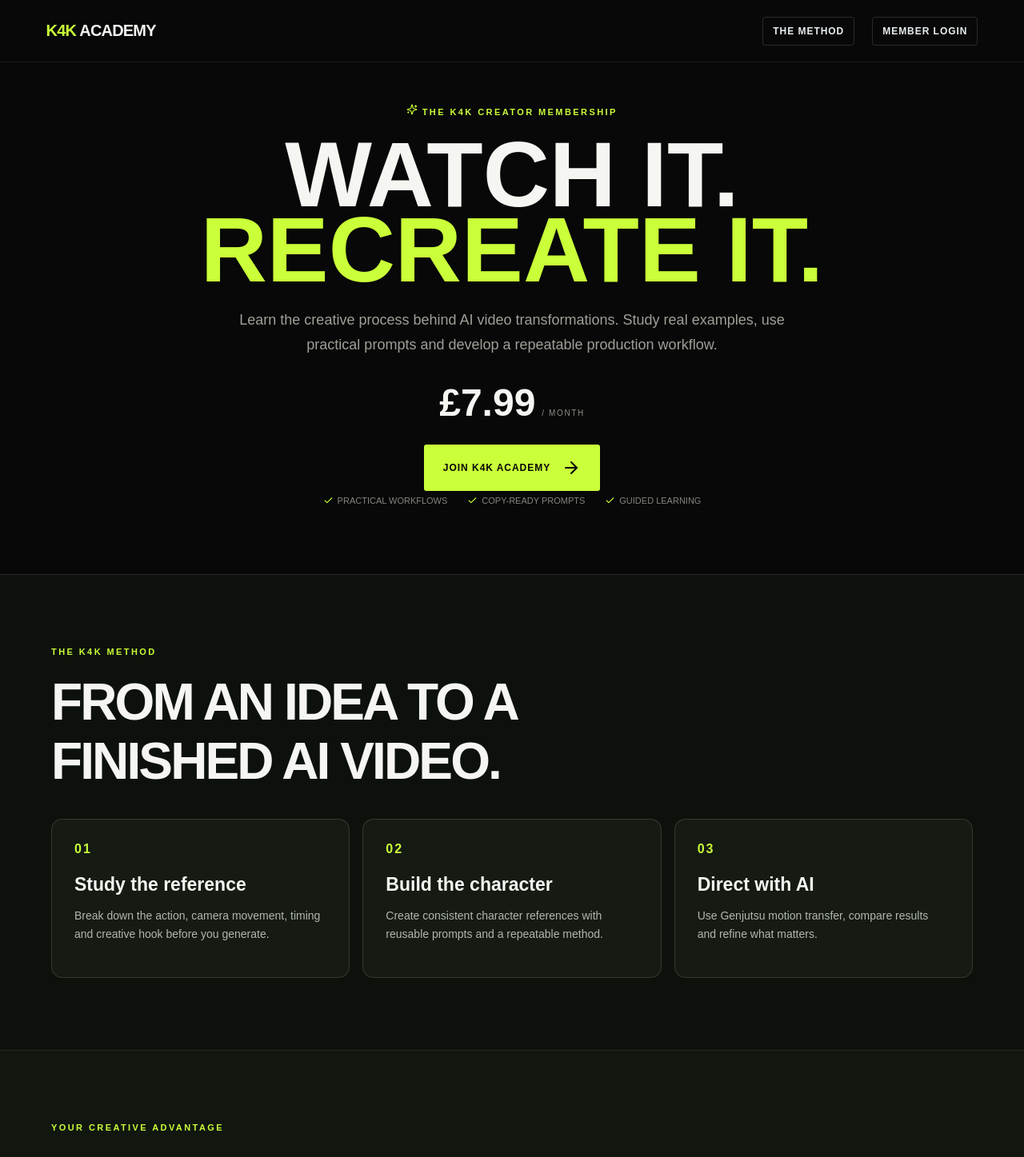
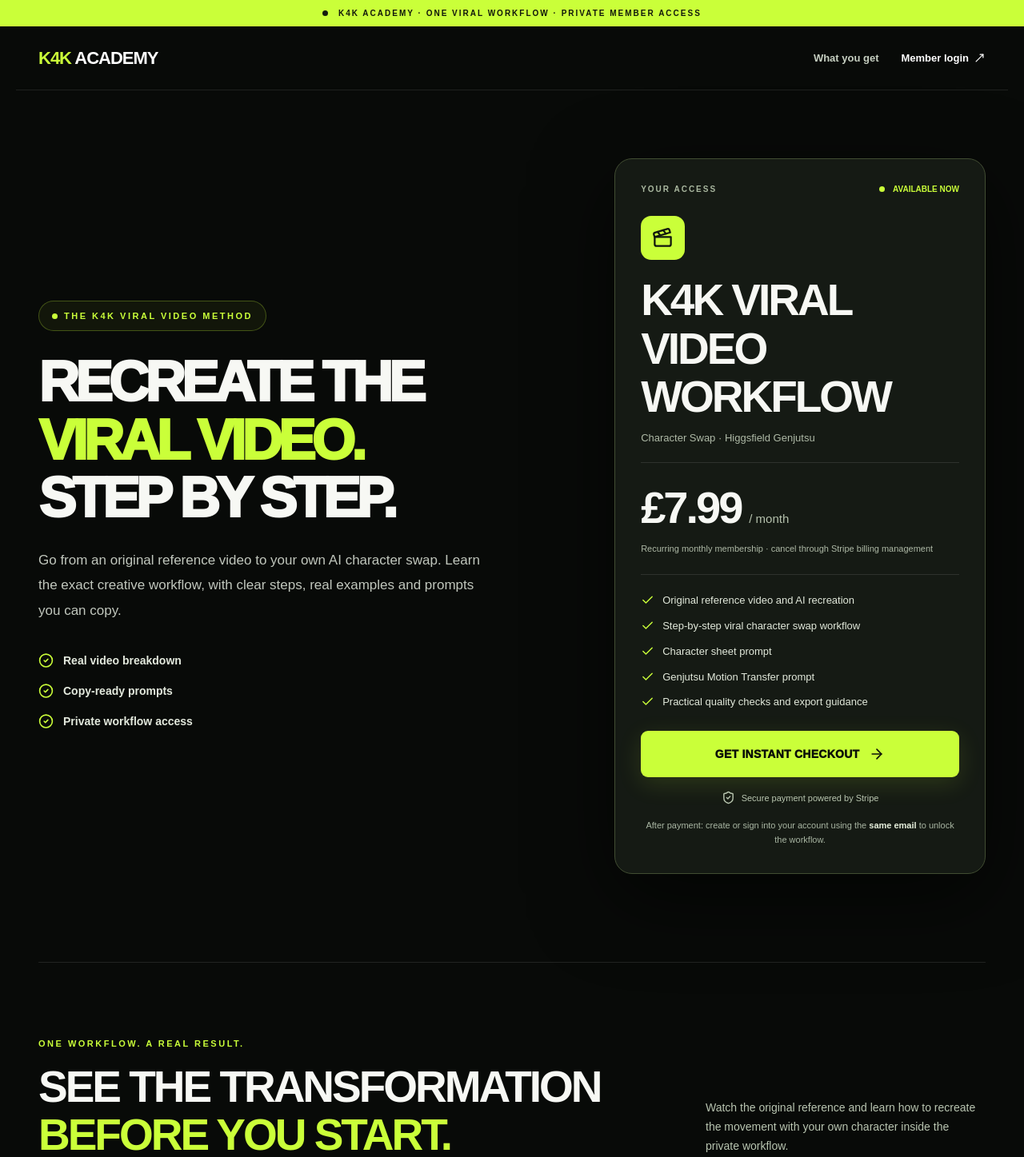
Before and after one commit to kreativestudios4k-lgtm/k4k-academy-v2, a Next.js app: page / in a window 1280 px wide. Shown: the top 1447 px of the page at 80% size. Built offline with nearby package versions, Linux system fonts and the light colour scheme.

Commit message:
Build single-page Kiwify-inspired checkout landing for one viral workflow

```diff
--- a/app/page.js
+++ b/app/page.js
@@ -1,22 +1,95 @@
 'use client';
-import {useEffect,useState} from 'react';
-import {ArrowRight,Check,Copy as CopyIcon,Download,LockKeyhole,Play,Sparkles} from 'lucide-react';
+import {useState} from 'react';
+import Link from 'next/link';
+import {ArrowRight,Check,ShieldCheck,LockKeyhole,Play,Video,Clapperboard,FileText,ChevronDown,CheckCircle2,MoveUpRight} from 'lucide-react';
 
-const offers={GBP:{label:'£7.99',url:'https://buy.stripe.com/dRmbJ293u6d7egQ8CseEo0n'}};
-const characterPrompt=`Using the uploaded person as the sole identity reference, create a professional character reference sheet while preserving facial structure, skin tone, hairstyle, body proportions and distinctive physical characteristics. Show consistent front, back, profile, three-quarter, full-body and close facial views. Maintain the same identity and wardrobe across every panel. Neutral studio background, even lighting and realistic proportions. Do not invent facial features or accessories.`;
-const genjutsuPrompt=`Use the uploaded video as the primary motion, performance, composition and camera reference. Replace only the designated principal character with the person shown in the supplied character reference. Preserve facial identity, hairstyle, skin tone, body proportions and wardrobe consistently. Match the original movement, gestures, timing, orientation and interactions. Preserve handheld camera motion, framing, perspective, scene timing, environment, lighting and background people. Avoid identity drift, duplicate characters, warped hands, altered clothing or unnecessary camera changes.`;
-const courseBenefits=[{title:'Real video breakdowns',body:'See how a viral reference becomes a repeatable AI production plan.'},{title:'Character consistency',body:'Learn to build character sheets and maintain identity across shots.'},{title:'Ready-to-use prompts',body:'Start with practical templates, then adapt them to your own creative ideas.'},{title:'A private creator space',body:'Access members-only workflows and tutorials after signing in.'}];
-const learningPillars=[{n:'01',title:'Study the reference',body:'Break down the action, camera movement, timing and creative hook before you generate.'},{n:'02',title:'Build the character',body:'Create consistent character references with reusable prompts and a repeatable method.'},{n:'03',title:'Direct with AI',body:'Use Genjutsu motion transfer, compare results and refine what matters.'}];
-function useOffer(){return offers.GBP}
-function Copy({title,text}){const[c,setC]=useState(false);return <article className="promptCard"><small>READY TO USE</small><h3>{title}</h3><pre>{text}</pre><button onClick={async()=>{await navigator.clipboard.writeText(text);setC(true);setTimeout(()=>setC(false),1400)}}><CopyIcon size={15}/>{c?'COPIED':'COPY PROMPT'}</button></article>}
-export default function Home(){const o=useOffer();return <main className="launchPage">
-<nav><a className="brand" href="#top"><span>K4K</span> ACADEMY</a><div style={{display:"flex",alignItems:"center",gap:22}}><a href="#method" className="loginLink">The Method</a><a className="loginLink" href="/login">Member Login</a></div></nav>
-<section className="launchHero" id="top"><div className="eyebrow"><Sparkles size={14}/> THE K4K CREATOR MEMBERSHIP</div><h1>WATCH IT.<br/><em>RECREATE IT.</em></h1><p>Learn the creative process behind AI video transformations. Study real examples, use practical prompts and develop a repeatable production workflow.</p><div className="launchPrice"><strong>{o.label}</strong><span>/ MONTH</span></div><a className="btn" href={o.url}>JOIN K4K ACADEMY <ArrowRight/></a><div className="micro"><span><Check/> Practical workflows</span><span><Check/> Copy-ready prompts</span><span><Check/> Guided learning</span></div></section>
-
-<section id="method" style={{padding:'90px 5vw',background:'#0d110c',borderTop:'1px solid #ffffff18',borderBottom:'1px solid #ffffff18'}}><div style={{maxWidth:1200,margin:'0 auto'}}><div className="kicker">THE K4K METHOD</div><h2 style={{fontSize:'clamp(34px,5vw,64px)',letterSpacing:'-.045em',maxWidth:760,margin:'20px 0 35px'}}>FROM AN IDEA TO A FINISHED AI VIDEO.</h2><div style={{display:'grid',gridTemplateColumns:'repeat(auto-fit,minmax(230px,1fr))',gap:16}}>{learningPillars.map(p=><article key={p.n} style={{border:'1px solid #ffffff22',borderRadius:14,padding:28,background:'#151a13'}}><span style={{color:'#caff39',fontWeight:800,letterSpacing:2}}>{p.n}</span><h3 style={{fontSize:23,margin:'22px 0 10px'}}>{p.title}</h3><p style={{lineHeight:1.65,color:'#b2b8ad',fontSize:14}}>{p.body}</p></article>)}</div></div></section>
-<section style={{padding:'90px 5vw',background:'#11160f'}}><div style={{maxWidth:1200,margin:'0 auto'}}><div className="kicker">YOUR CREATIVE ADVANTAGE</div><h2 style={{fontSize:'clamp(34px,5vw,64px)',letterSpacing:'-.045em',maxWidth:780,margin:'20px 0 35px'}}>EVERYTHING YOU NEED TO START CREATING.</h2><div style={{display:'grid',gridTemplateColumns:'repeat(auto-fit,minmax(230px,1fr))',gap:16}}>{courseBenefits.map((b,i)=><article key={b.title} style={{padding:28,borderRadius:18,background:'#1c2419',border:'1px solid #ffffff20'}}><span style={{color:'#caff39',fontSize:13,fontWeight:800}}>0{i+1} / INCLUDED</span><h3 style={{fontSize:23,margin:'24px 0 12px'}}>{b.title}</h3><p style={{color:'#c1c9b9',lineHeight:1.7}}>{b.body}</p></article>)}</div></div></section>
-<section className="homeCase"><div className="kicker">SEE WHAT YOU WILL LEARN</div><h2>FROM REFERENCE VIDEO TO <i>AI RECREATION.</i></h2><p className="caseLead">This is the reference video used for the featured K4K Academy lesson. Explore the creative breakdown, character setup and AI result in our featured lesson.</p><div style={{maxWidth:1200,margin:'30px auto 0'}}><img onError={e=>{e.currentTarget.style.display="none";e.currentTarget.nextElementSibling.style.display="block"}} src="/k4k-homepage-comparison.jpg" alt="K4K Academy original video compared with AI recreation, showing 3.8 million views, 244 thousand likes, 2,140 comments, 74 thousand shares and 14 thousand saves on the AI result only" style={{display:'block',width:'100%',height:'auto',borderRadius:18}}/><div style={{display:"none",padding:"75px 24px",textAlign:"center",border:"1px solid #ffffff22",borderRadius:18,background:"linear-gradient(120deg,#151a13,#241321)"}}><h3 style={{fontSize:"clamp(26px,4vw,46px)",margin:"0 0 14px"}}>ORIGINAL → AI RECREATION</h3><p style={{color:"#c4c8bf"}}>Explore the featured K4K transformation inside Workflow 001.</p><div style={{color:"#caff39",fontWeight:800}}>3.8M VIEWS · 244K LIKES · 74K SHARES</div></div><p style={{textAlign:'center',marginTop:18}}><a href="/academy/workflows/viral-character-swap" style={{color:'#caff39',fontWeight:700}}>Explore Workflow 001 →</a></p></div></section>
-<section style={{padding:'88px 5vw',background:'#0d110c',borderTop:'1px solid #ffffff20'}}><div style={{maxWidth:1000,margin:'0 auto'}}><div className="kicker">YOUR QUESTIONS, ANSWERED</div><h2 style={{fontSize:'clamp(34px,5vw,58px)',margin:'18px 0 28px'}}>BEFORE YOU JOIN.</h2>{[{q:'What is included?',a:'Members get access to private K4K Academy AI video tutorials, practical workflows and reusable prompt examples.'},{q:'How much does it cost?',a:'The membership is £7.99 per month. Your Stripe checkout shows the final charge before you pay.'},{q:'How do I access the lessons?',a:'Use your Academy account to sign in. Membership access requires a successfully linked active subscription.'},{q:'Can I cancel?',a:'You can manage your subscription through the billing options provided with your Stripe purchase.'}].map(item=><details key={item.q} style={{borderBottom:'1px solid #ffffff26',padding:'22px 4px'}}><summary style={{cursor:'pointer',fontSize:19,fontWeight:700}}>{item.q}</summary><p style={{color:'#bfc6b9',lineHeight:1.7,maxWidth:760}}>{item.a}</p></details>)}</div></section>
-<section className="launchJoin"><div className="kicker">K4K ACADEMY</div><h2>ONE MEMBERSHIP.<br/><i>BUILD YOUR CREATIVE SKILLS.</i></h2><p>Guided lessons, ready-to-adapt prompts and practical AI creator workflows in one place.</p><div className="launchPrice"><strong>{o.label}</strong><span>/ MONTH</span></div><a className="btn" href={o.url}>START LEARNING <ArrowRight/></a><small><LockKeyhole/> Secure Stripe checkout. Checkout confirms the final amount and billing currency before payment.</small></section>
-<footer><div className="brand"><span>K4K</span> ACADEMY</div><p>CREATE. DIRECT. EVOLVE.</p><div>© 2026 KREATIVE STUDIOS 4K</div></footer>
-</main>}
+const checkout='https://buy.stripe.com/dRmbJ293u6d7egQ8CseEo0n';
+const steps=[
+ {number:'01',title:'Study the viral reference',description:'Break down the original movement, timing, camera angles and performance before you start.'},
+ {number:'02',title:'Create your character sheet',description:'Use the included prompt to create consistent reference views of your own character.'},
+ {number:'03',title:'Recreate it in Genjutsu',description:'Follow the Higgsfield Motion Transfer setup and use the ready-to-copy replacement prompt.'},
+ {number:'04',title:'Compare and export',description:'Compare the AI result, correct identity drift and prepare your final vertical video.'}
+];
+const included=['Original reference video and AI recreation','Step-by-step viral character swap workflow','Character sheet prompt','Genjutsu Motion Transfer prompt','Practical quality checks and export guidance','Private member access while subscribed'];
+const faq=[
+ ['What am I buying?','Access to the K4K Academy Viral Character Swap Workflow. This is the one featured workflow currently available in the private member area.'],
+ ['Is £7.99 a one-time payment?','No. This is a recurring £7.99 monthly subscription. Stripe shows the billing terms before you confirm payment.'],
+ ['How do I access the workflow after paying?','After checkout you will be redirected to create or sign into your K4K Academy account. Use the same email address you used to pay, verify your email if prompted, and your active subscription can be linked to your account.'],
+ ['Will I get access to other lessons?','This offer includes the Viral Character Swap Workflow only. Other lessons are not part of the current offer.'],
+ ['Can I cancel my subscription?','Yes. Manage or cancel your subscription through the billing management options provided with your Stripe purchase.']
+];
+export default function Home(){
+ const [open,setOpen]=useState(0);
+ return <main className="k4kCheckout">
+  <div className="topline"><span className="pulse"/> K4K ACADEMY · ONE VIRAL WORKFLOW · PRIVATE MEMBER ACCESS</div>
+  <header className="k4kNav">
+   <Link href="/" className="k4kBrand"><span>K4K</span> ACADEMY</Link>
+   <div className="navActions"><a href="#included">What you get</a><Link href="/login">Member login <MoveUpRight size={15}/></Link></div>
+  </header>
+  <div className="k4kContent">
+   <section className="k4kHero" id="top">
+    <div className="k4kHeroText">
+     <div className="eyebrowTag"><span/> THE K4K VIRAL VIDEO METHOD</div>
+     <h1>RECREATE THE<br/><em>VIRAL VIDEO.</em><br/>STEP BY STEP.</h1>
+     <p className="heroLead">Go from an original reference video to your own AI character swap. Learn the exact creative workflow, with clear steps, real examples and prompts you can copy.</p>
+     <div className="heroChecks"><span><CheckCircle2/> Real video breakdown</span><span><CheckCircle2/> Copy-ready prompts</span><span><CheckCircle2/> Private workflow access</span></div>
+     <a href="#checkout" className="primaryCTA mobileCTA">GET THE WORKFLOW <ArrowRight size={19}/></a>
+    </div>
+    <aside className="orderCard" id="checkout">
+     <div className="orderTop"><span className="orderEyebrow">YOUR ACCESS</span><span className="orderStatus"><span/> AVAILABLE NOW</span></div>
+     <div className="orderIcon"><Clapperboard size={27}/></div>
+     <h2>K4K VIRAL VIDEO<br/>WORKFLOW</h2>
+     <p className="orderSubtitle">Character Swap · Higgsfield Genjutsu</p>
+     <div className="orderDivider"/>
+     <div className="orderPrice"><strong>£7.99</strong><span>/ month</span></div>
+     <p className="priceNote">Recurring monthly membership · cancel through Stripe billing management</p>
+     <div className="orderDivider"/>
+     <div className="orderList">{included.slice(0,5).map(x=><div key={x}><Check size={17}/><span>{x}</span></div>)}</div>
+     <a href={checkout} className="payButton">GET INSTANT CHECKOUT <ArrowRight size={20}/></a>
+     <div className="secureRow"><ShieldCheck size={17}/> Secure payment powered by Stripe</div>
+     <p className="orderFootnote">After payment: create or sign into your account using the <b>same email</b> to unlock the workflow.</p>
+    </aside>
+   </section>
+   <section className="previewSection" id="included">
+    <div className="sectionKicker">ONE WORKFLOW. A REAL RESULT.</div>
+    <div className="sectionHeading"><h2>SEE THE TRANSFORMATION<br/><em>BEFORE YOU START.</em></h2><p>Watch the original reference and learn how to recreate the movement with your own character inside the private workflow.</p></div>
+    <div className="comparisonFrame"><img src="/k4k-homepage-comparison.jpg" alt="Original video and AI recreation comparison from the K4K viral character swap workflow"/><div className="comparisonCaption"><span><Video size={17}/> ORIGINAL VIDEO → AI RECREATION</span><span>FULL BREAKDOWN INSIDE</span></div></div>
+   </section>
+   <section className="methodSection">
+    <div className="sectionKicker">THE WORKFLOW</div>
+    <h2>FOUR STEPS.<br/><em>ONE COMPLETE PROCESS.</em></h2>
+    <div className="stepsGrid">{steps.map(s=><article key={s.number}><span className="stepNumber">{s.number}</span><h3>{s.title}</h3><p>{s.description}</p></article>)}</div>
+   </section>
+   <section className="includedSection">
+    <div><div className="sectionKicker">INSIDE YOUR MEMBERSHIP</div><h2>EVERYTHING YOU NEED<br/><em>FOR THIS VIDEO.</em></h2><p>No confusing library of unrelated courses. Just the viral character swap workflow, clearly organised from reference to finished result.</p><a href={checkout} className="secondaryCTA">UNLOCK THE WORKFLOW <ArrowRight size={19}/></a></div>
+    <div className="includedPanel">{included.map((x,i)=><div key={x}><span className="includeIcon">{i===0?<Play size={16}/>:i===1?<Clapperboard size={16}/>:i===2||i===3?<FileText size={16}/>:<Check size={16}/>}</span><span>{x}</span><Check size={16} className="includeTick"/></div>)}</div>
+   </section>
+   <section className="faqSection"><div className="sectionKicker">BEFORE YOU JOIN</div><h2>QUESTIONS & <em>ANSWERS.</em></h2><div className="faqList">{faq.map(([q,a],i)=><div className="faqItem" key={q}><button type="button" aria-expanded={open===i} onClick={()=>setOpen(open===i?-1:i)}><span>{q}</span><ChevronDown size={20} className={open===i?'rotated':''}/></button>{open===i&&<p>{a}</p>}</div>)}</div></section>
+   <section className="lastCTA"><div className="sectionKicker">K4K ACADEMY</div><h2>READY TO MAKE<br/><em>YOUR VERSION?</em></h2><p>Get access to the viral character swap workflow for £7.99/month.</p><a href={checkout} className="payButton">UNLOCK FOR £7.99 / MONTH <ArrowRight size={20}/></a><div className="secureRow"><LockKeyhole size={16}/> Secure Stripe checkout · Member access after sign-in</div></section>
+  </div>
+  <footer className="k4kFooter"><span className="k4kBrand"><span>K4K</span> ACADEMY</span><span>© 2026 KREATIVE STUDIOS 4K</span><Link href="/login">Member login</Link></footer>
+  <style>{`
+  .k4kCheckout{min-height:100vh;background:#080a08;color:#f7f8f4;font-family:Arial,Helvetica,sans-serif;overflow:hidden}
+  .k4kCheckout *{box-sizing:border-box}.k4kCheckout a{text-decoration:none}.k4kCheckout .topline{background:#caff39;color:#12180c;font-size:10px;font-weight:900;letter-spacing:2px;text-align:center;padding:11px 12px}.topline .pulse,.eyebrowTag span,.orderStatus span{display:inline-block;width:7px;height:7px;border-radius:50%;background:#141b0d;margin-right:8px}
+  .k4kNav{height:80px;max-width:1240px;margin:auto;padding:0 28px;display:flex;align-items:center;justify-content:space-between;border-bottom:1px solid #ffffff18}
+  .k4kBrand{color:white;font-size:22px;font-weight:900;letter-spacing:-1px}.k4kBrand span{color:#caff39}
+  .navActions{display:flex;gap:28px;align-items:center}.navActions a{font-size:13px;font-weight:700;color:#c6cfc1}.navActions a:last-child{display:flex;align-items:center;gap:6px;color:white}
+  .k4kContent{max-width:1240px;margin:0 auto;padding:0 28px}.k4kHero{display:grid;grid-template-columns:minmax(0,1.1fr) minmax(345px,.78fr);gap:66px;align-items:center;padding:85px 0 110px}
+  .eyebrowTag,.sectionKicker{font-size:11px;letter-spacing:2.5px;font-weight:900;color:#caff39}.eyebrowTag{display:inline-flex;align-items:center;border:1px solid #caff3944;border-radius:99px;padding:12px 16px;background:#caff390d}.eyebrowTag span{background:#caff39}
+  .k4kHero h1{font-size:clamp(46px,5.5vw,78px);letter-spacing:-.075em;line-height:1.03;margin:28px 0 25px;font-weight:950}.k4kCheckout h1 em,.k4kCheckout h2 em{color:#caff39;font-style:normal}
+  .heroLead{color:#c1c7bd;font-size:17px;line-height:1.85;max-width:570px}.heroChecks{display:flex;flex-direction:column;gap:14px;margin-top:35px}.heroChecks span{display:flex;align-items:center;gap:12px;color:#e3e9dd;font-size:14px;font-weight:700}.heroChecks svg{color:#caff39;width:19px}
+  .orderCard{background:#151a14;border:1px solid #414d32;border-radius:22px;padding:32px;box-shadow:0 30px 100px #0009;position:relative}.orderTop{display:flex;justify-content:space-between;align-items:center;gap:8px}.orderEyebrow{color:#aab8a0;letter-spacing:2px;font-size:10px;font-weight:900}.orderStatus{color:#caff39;font-size:10px;font-weight:900;white-space:nowrap}.orderStatus span{background:#caff39}
+  .orderIcon{width:55px;height:55px;background:#caff39;color:#10160d;display:grid;place-items:center;border-radius:13px;margin-top:28px}.orderCard h2{font-size:29px;line-height:1.08;letter-spacing:-1px;margin:20px 0 9px}.orderSubtitle{color:#aeb9a6;font-size:13px}.orderDivider{height:1px;background:#ffffff1b;margin:23px 0}.orderPrice strong{font-size:56px;letter-spacing:-3px}.orderPrice span{font-size:15px;color:#b5c1ad;margin-left:10px}.priceNote{font-size:11px;color:#aeb9a6;line-height:1.6}.orderList{display:grid;gap:13px;margin-bottom:26px}.orderList>div{display:flex;align-items:flex-start;gap:10px;font-size:13px;color:#e2e9db;line-height:1.45}.orderList svg{flex-shrink:0;color:#caff39}
+  .payButton,.primaryCTA,.secondaryCTA{display:flex;justify-content:center;align-items:center;gap:12px;padding:19px 18px;border-radius:9px;background:#caff39;color:#0b1008;font-weight:950;font-size:14px;letter-spacing:.25px;box-shadow:0 8px 30px #caff3922;transition:transform .2s,background .2s}.payButton:hover,.primaryCTA:hover,.secondaryCTA:hover{transform:translateY(-2px);background:#dbff6a}
+  .secureRow{display:flex;justify-content:center;align-items:center;gap:8px;color:#b9c6b0;font-size:11px;margin-top:17px}.orderFootnote{font-size:11px;line-height:1.65;color:#a9b6a3;text-align:center;margin:17px 0 0}.orderFootnote b{color:#e8f1de}.mobileCTA{display:none}
+  .previewSection,.methodSection,.includedSection,.faqSection{padding:95px 0;border-top:1px solid #ffffff1a}.k4kCheckout h2{font-size:clamp(32px,4.3vw,55px);letter-spacing:-.055em;line-height:1.1}.sectionHeading{display:flex;justify-content:space-between;align-items:end;gap:40px}.sectionHeading h2{margin:18px 0 30px}.sectionHeading p{max-width:350px;color:#b9c5b1;line-height:1.7;font-size:14px;margin-bottom:34px}.comparisonFrame{background:#111810;border:1px solid #ffffff24;border-radius:18px;overflow:hidden}.comparisonFrame img{display:block;width:100%;height:auto;min-height:220px;object-fit:cover}.comparisonCaption{padding:20px 24px;display:flex;justify-content:space-between;gap:20px;color:#caff39;font-size:11px;font-weight:900;letter-spacing:1.4px}.comparisonCaption span:first-child{display:flex;align-items:center;gap:10px}.comparisonCaption span:last-child{color:#b7c2b0}
+  .methodSection h2,.includedSection h2,.faqSection h2{margin:18px 0 35px}.stepsGrid{display:grid;grid-template-columns:repeat(4,minmax(0,1fr));gap:15px}.stepsGrid article{padding:26px 22px;background:#141a12;border:1px solid #ffffff1b;border-radius:14px}.stepNumber{color:#caff39;font-size:13px;font-weight:900;letter-spacing:2px}.stepsGrid h3{font-size:20px;line-height:1.2;letter-spacing:-.6px;margin:27px 0 13px}.stepsGrid p{color:#acb9a7;line-height:1.7;font-size:13px}
+  .includedSection{display:grid;grid-template-columns:1fr 1fr;gap:70px;align-items:center}.includedSection>div>p{color:#b8c3b2;line-height:1.75;font-size:15px;max-width:460px}.secondaryCTA{display:inline-flex;margin-top:25px}.includedPanel{background:#151a14;border:1px solid #ffffff26;border-radius:17px;padding:20px 27px}.includedPanel>div{display:flex;align-items:center;gap:15px;padding:17px 0;border-bottom:1px solid #ffffff18;font-size:14px;color:#e6ede2}.includedPanel>div:last-child{border:0}.includeIcon{width:34px;height:34px;border-radius:8px;background:#caff3917;color:#caff39;display:grid;place-items:center;flex-shrink:0}.includeTick{margin-left:auto;color:#caff39;flex-shrink:0}
+  .faqSection{max-width:850px;margin:auto}.faqList{border-top:1px solid #ffffff24}.faqItem{border-bottom:1px solid #ffffff24}.faqItem button{width:100%;padding:25px 0;display:flex;justify-content:space-between;gap:20px;align-items:center;background:none;border:0;color:#f7f8f4;text-align:left;font-size:17px;font-weight:800;cursor:pointer}.faqItem button svg{color:#caff39;transition:transform .2s;flex-shrink:0}.faqItem button svg.rotated{transform:rotate(180deg)}.faqItem p{margin:0 0 24px;color:#b6c2af;line-height:1.8;font-size:14px;max-width:740px}
+  .lastCTA{text-align:center;border:1px solid #caff3933;border-radius:22px;background:radial-gradient(circle at 50% 0,#2c3a1c,#111710 65%);padding:75px 30px;margin:15px 0 95px}.lastCTA h2{font-size:clamp(42px,5.4vw,69px);margin:19px 0}.lastCTA p{color:#c5cfc0;font-size:16px}.lastCTA .payButton{max-width:350px;margin:30px auto 0}
+  .k4kFooter{max-width:1240px;margin:auto;padding:35px 28px 45px;display:flex;align-items:center;justify-content:space-between;gap:20px;border-top:1px solid #ffffff18}.k4kFooter>span:nth-child(2),.k4kFooter>a{font-size:11px;color:#aab6a3}.k4kFooter>a{text-decoration:underline}
+  @media(max-width:900px){.k4kHero{grid-template-columns:1fr;gap:40px;padding:65px 0 80px}.orderCard{max-width:620px;width:100%;margin:auto}.stepsGrid{grid-template-columns:repeat(2,1fr)}.includedSection{grid-template-columns:1fr;gap:35px}.sectionHeading{display:block}.sectionHeading p{max-width:650px}.mobileCTA{display:inline-flex;margin-top:30px}.k4kHero h1{font-size:clamp(45px,8vw,72px)}}
+  @media(max-width:560px){.k4kNav{height:65px;padding:0 18px}.k4kBrand{font-size:18px}.navActions{gap:0}.navActions>a:first-child{display:none}.navActions a{font-size:12px}.k4kContent{padding:0 17px}.k4kHero{padding:48px 0 60px}.k4kHero h1{font-size:clamp(40px,10.5vw,57px);letter-spacing:-.065em}.heroLead{font-size:15px;line-height:1.75}.orderCard{padding:25px 21px}.orderCard h2{font-size:27px}.orderPrice strong{font-size:49px}.previewSection,.methodSection,.includedSection,.faqSection{padding:65px 0}.stepsGrid{grid-template-columns:1fr}.stepsGrid article{padding:22px}.comparisonCaption{flex-direction:column;font-size:10px}.lastCTA{padding:55px 20px;margin-bottom:60px}.k4kFooter{flex-direction:column;align-items:flex-start;padding:30px 18px}.k4kCheckout h2{font-size:clamp(31px,8.5vw,45px)}}
+  `}</style>
+ </main>
+}
```
